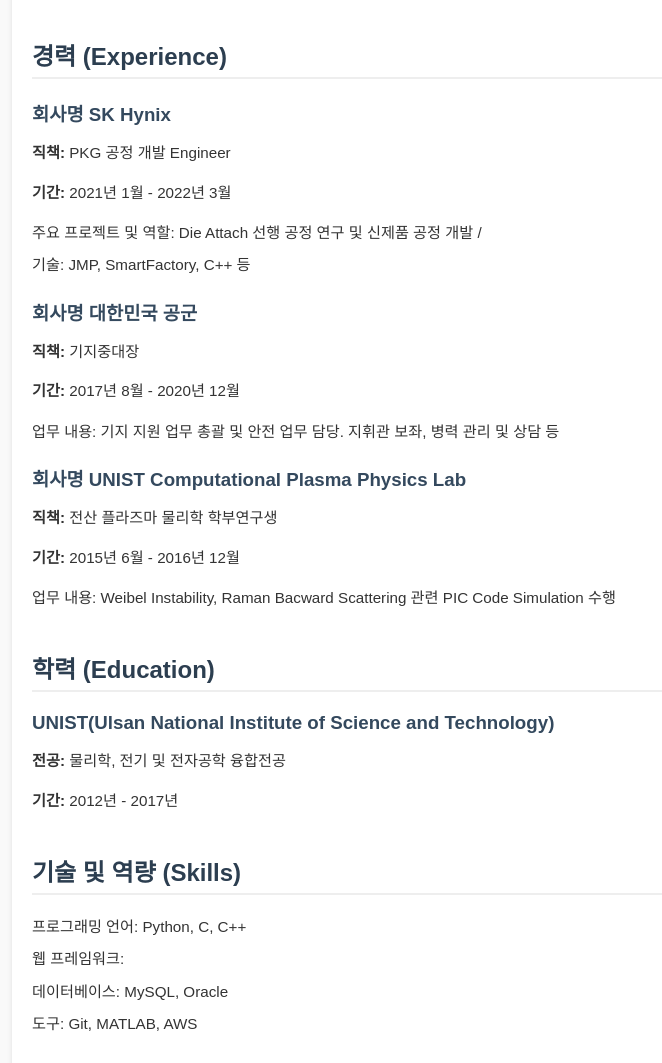
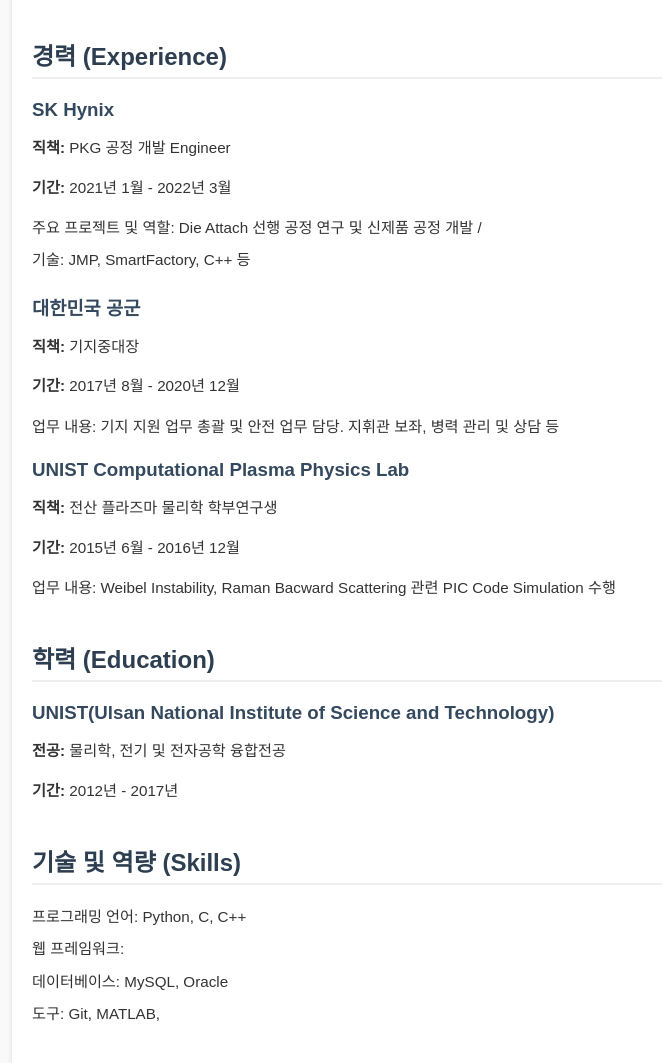
Before and after one commit to JUNSEO-SON/fintech10, a plain HTML site: page cv.html in a window 1280 px wide. Shown: the part 172-1235 px from the top of the page, without its empty margins (158-820 px from the left). Drawn offline with Linux system fonts and the light colour scheme.

Commit message:
Update cv.html

```diff
--- a/cv.html
+++ b/cv.html
@@ -69,7 +69,7 @@
     <section>
       <h2>경력 (Experience)</h2>
       <div class="subsection">
-        <h3>회사명 SK Hynix</h3>
+        <h3> SK Hynix</h3>
         <p><strong>직책:</strong> PKG 공정 개발 Engineer</p>
         <p><strong>기간:</strong> 2021년 1월 - 2022년 3월</p>
         <ul>
@@ -78,7 +78,7 @@
         </ul>
       </div>
       <div class="subsection">
-        <h3>회사명 대한민국 공군</h3>
+        <h3> 대한민국 공군</h3>
         <p><strong>직책:</strong> 기지중대장</p>
         <p><strong>기간:</strong> 2017년 8월 - 2020년 12월</p>
         <ul>
@@ -86,7 +86,7 @@
         </ul>
       </div>
       <div class="subsection">
-        <h3>회사명 UNIST Computational Plasma Physics Lab</h3>
+        <h3> UNIST Computational Plasma Physics Lab</h3>
         <p><strong>직책:</strong> 전산 플라즈마 물리학 학부연구생</p>
         <p><strong>기간:</strong> 2015년 6월 - 2016년 12월</p>
         <ul>
@@ -111,7 +111,7 @@
         <li>프로그래밍 언어: Python, C, C++</li>
         <li>웹 프레임워크: </li>
         <li>데이터베이스: MySQL, Oracle</li>
-        <li>도구: Git, MATLAB, AWS</li>
+        <li>도구: Git, MATLAB, </li>
       </ul>
     </section>
 
```
